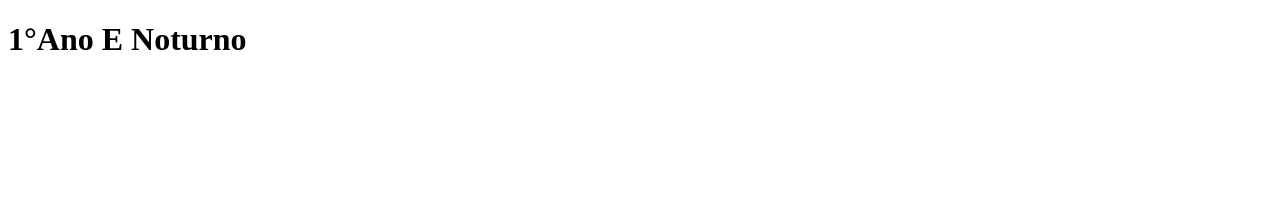
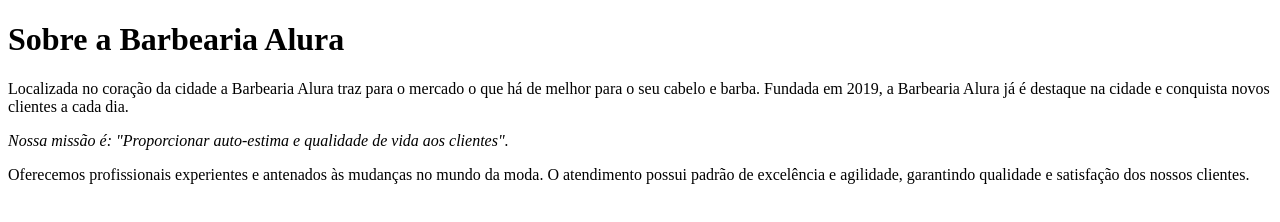
Before and after one commit to gabrieleana/1AnoEAna, a plain HTML site: page index.html in a window 1280 px wide. Drawn offline with Linux system fonts and the light colour scheme.

Commit message:
Update index.html
17/10/2023

```diff
--- a/index.html
+++ b/index.html
@@ -3,9 +3,16 @@
 <head>
     <meta charset="UTF-8">
     <meta name="viewport" content="width=device-width, initial-scale=1.0">
-    <title>Ana</title>
+    <title>Barbearia Alura</title>
 </head>
 <body>
-  <h1>1°Ano E Noturno</h1>
+  <h1>Sobre a Barbearia Alura</h1>
+  <p>Localizada no coração da cidade a Barbearia Alura traz para o mercado o que há de melhor para o seu cabelo e barba. Fundada em 2019, a
+    Barbearia Alura já é destaque na cidade e conquista novos clientes a cada dia.</p>
+
+    <p> <em>Nossa missão é: "Proporcionar auto-estima e qualidade de vida aos clientes".</em></p>
+
+    <p>Oferecemos profissionais experientes e antenados às mudanças no mundo da moda. O atendimento possui padrão de
+    excelência e agilidade, garantindo qualidade e satisfação dos nossos clientes.</p>
 </body>
-</html>
+</html
```
